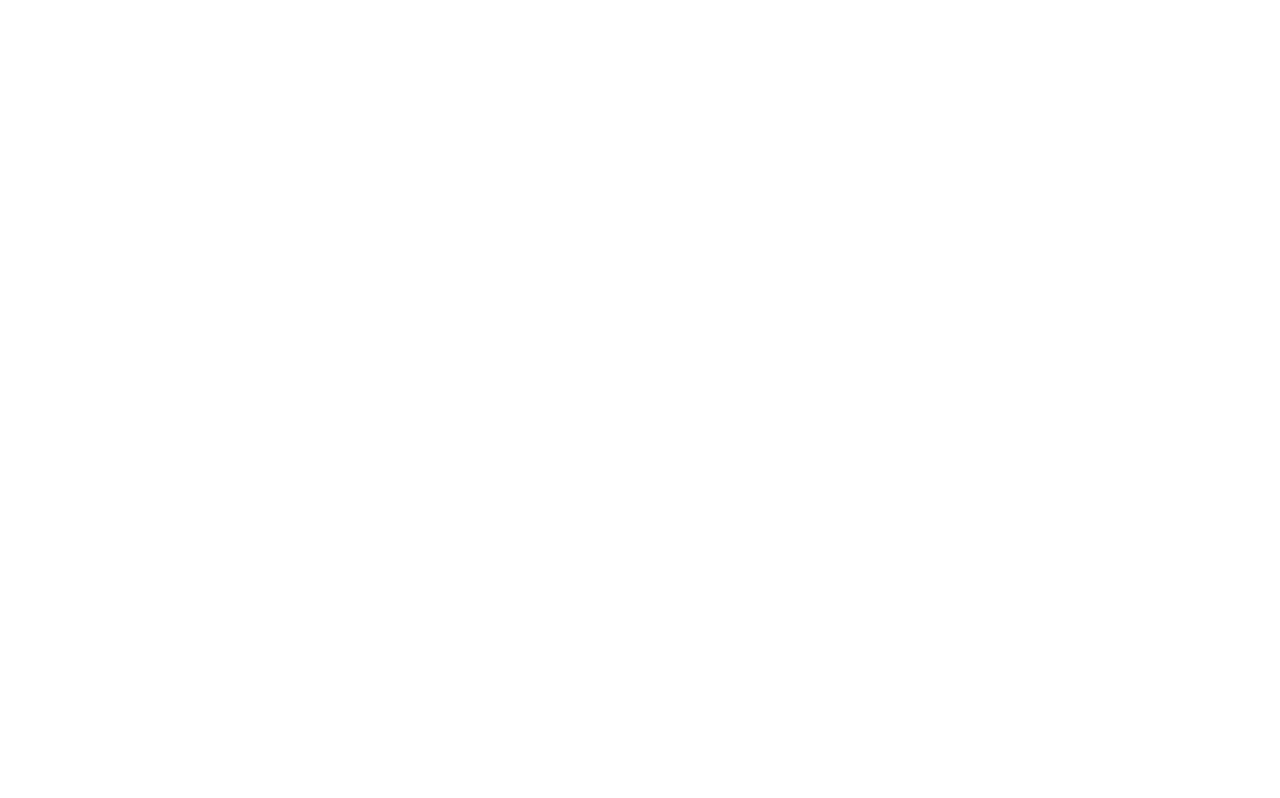
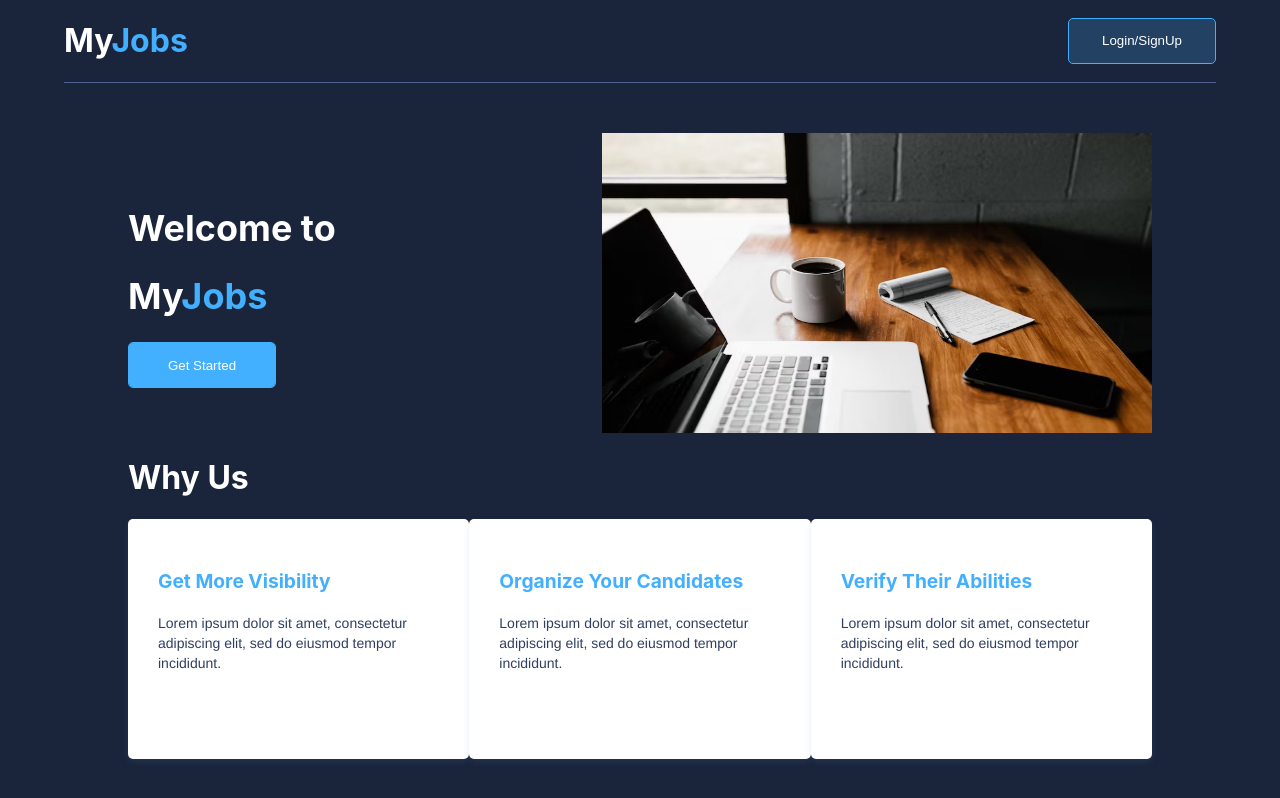
Before and after one commit to kishorebovi-smartq/poc, a React app: page / in a window 1280 px wide. Shown: the top 798 px of the page. Built offline with nearby package versions, Linux system fonts and the light colour scheme.

Commit message:
created landing page

```diff
--- a/src/App.js
+++ b/src/App.js
@@ -1,11 +1,11 @@
-import './App.css';
-import Login from './components/login';
-import { Provider } from 'react-redux';
-import store from './store';
+import "./App.css";
+import { Provider } from "react-redux";
+import store from "./store";
+import LandingPage from "./components/landing/view";
 function App() {
   return (
     <Provider store={store}>
-      <Login />
+      <LandingPage />
     </Provider>
   );
 }
--- /dev/null
+++ b/src/components/landing/cards/style.module.scss
@@ -0,0 +1,26 @@
+.card {
+  width: 320px;
+  height: 180px;
+  padding: 30px;
+  background: #ffffff 0% 0% no-repeat padding-box;
+  box-shadow: 0px 3px 6px #557da526;
+  border-radius: 5px;
+  opacity: 1;
+}
+.title {
+  padding: 20px 0;
+  text-align: left;
+  font-size: larger;
+  font-weight: bold;
+  letter-spacing: 0px;
+  color: #43afff;
+  text-transform: capitalize;
+  opacity: 1;
+}
+.description {
+  text-align: left;
+  font: normal normal normal 14px/20px Helvetica Neue;
+  letter-spacing: 0px;
+  color: #303f60;
+  opacity: 1;
+}
--- /dev/null
+++ b/src/components/landing/cards/view.js
@@ -0,0 +1,12 @@
+import React from "react";
+import styles from "./style.module.scss";
+const LandingPageCard = ({ cardTitle = "", cardDescription = "" }) => {
+  return (
+    <div className={styles.card}>
+      <div className={styles.title}>{cardTitle}</div>
+      <div className={styles.description}>{cardDescription}</div>
+    </div>
+  );
+};
+
+export default LandingPageCard;
--- /dev/null
+++ b/src/components/landing/index.js
@@ -0,0 +1,40 @@
+import LandingPageCard from "./cards/view";
+import styles from "./style.module.scss";
+
+export const cardData = [
+  {
+    id: 1,
+    title: "Get more visibility",
+    description:
+      "Lorem ipsum dolor sit amet, consectetur adipiscing elit, sed do eiusmod tempor incididunt.",
+  },
+  {
+    id: 2,
+    title: "Organize your candidates",
+    description:
+      "Lorem ipsum dolor sit amet, consectetur adipiscing elit, sed do eiusmod tempor incididunt.",
+  },
+  {
+    id: 3,
+    title: "Verify their abilities",
+    description:
+      "Lorem ipsum dolor sit amet, consectetur adipiscing elit, sed do eiusmod tempor incididunt.",
+  },
+];
+
+export const Cards = ({ data = [] }) => {
+  return (
+    <div className={styles.cardContainer}>
+      {data.map((cardDetail) => {
+        const { title = "", description = "", id = "" } = cardDetail || {};
+        return (
+          <LandingPageCard
+            cardTitle={title}
+            cardDescription={description}
+            key={id}
+          />
+        );
+      })}
+    </div>
+  );
+};
--- /dev/null
+++ b/src/components/landing/style.module.scss
@@ -0,0 +1,59 @@
+$primary-color: #1a253c;
+
+.landing {
+  width: 100vw;
+  min-height: 100vh;
+  background-color: $primary-color;
+}
+
+.header {
+  margin: 0 5%;
+  border-bottom: 1px solid #4d618e;
+  display: flex;
+  justify-content: space-between;
+  align-items: center;
+  color: #fff;
+}
+
+.loginButton {
+  width: 148px;
+  height: 46px;
+  background: #43afff33 0% 0% no-repeat padding-box;
+  border: 1px solid #43afff;
+  border-radius: 5px;
+  opacity: 1;
+  color: #fff;
+}
+
+.blueText {
+  color: #43afff;
+}
+
+.content {
+  padding: 50px 10%;
+  color: #fff;
+}
+
+.heading {
+  display: flex;
+  justify-content: space-between;
+  align-items: center;
+  font-size: large;
+
+  button {
+    width: 148px;
+    height: 46px;
+    background: #43afff 0% 0% no-repeat padding-box;
+    border: 1px solid #43afff;
+    border-radius: 5px;
+    opacity: 1;
+    text-align: center;
+    color: #ffffff;
+  }
+}
+
+.cardContainer {
+  display: flex;
+  justify-content: space-between;
+  align-items: center;
+}
--- /dev/null
+++ b/src/components/landing/view.js
@@ -0,0 +1,39 @@
+import React from "react";
+import styles from "./style.module.scss";
+import LandingImage from "./assets/landingImage.avif";
+import { Cards, cardData } from "./index";
+
+const LandingPage = () => {
+  return (
+    <div className={styles.landing}>
+      <div className={styles.header}>
+        <h1>
+          <span>My</span>
+          <span className={styles.blueText}>Jobs</span>
+        </h1>
+        <button className={styles.loginButton}>Login/SignUp</button>
+      </div>
+      <div className={styles.content}>
+        <div className={styles.heading}>
+          <div>
+            <h1>Welcome to</h1>
+            <h1>
+              <span>My</span>
+              <span className={styles.blueText}>Jobs</span>
+            </h1>
+            <button>Get Started</button>
+          </div>
+          <div>
+            <img src={LandingImage} alt="dummy" width="550px" height="300px" />
+          </div>
+        </div>
+        <div>
+          <h1>Why Us</h1>
+          <Cards data={cardData} />
+        </div>
+      </div>
+    </div>
+  );
+};
+
+export default LandingPage;
```
Also changed, not shown: src/components/landing/assets/landingImage.avif (added), src/components/landing/cards/index.js (added).
